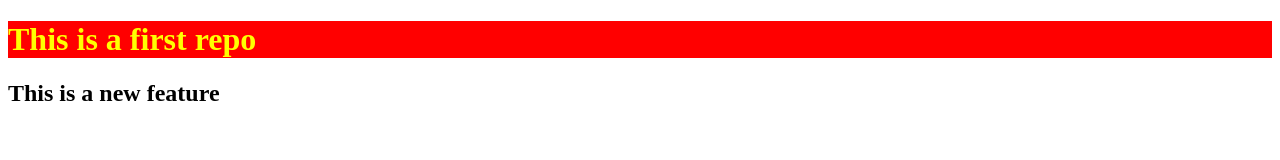
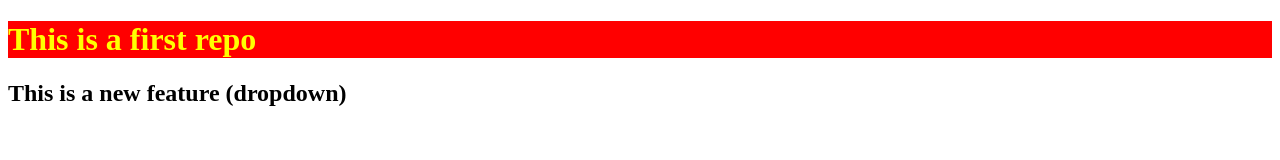
Before and after one commit to yash8806-svg/localrepo2, a plain HTML site: page index.html in a window 1280 px wide. Drawn offline with Linux system fonts and the light colour scheme.

Commit message:
Add dropdown

```diff
--- a/index.html
+++ b/index.html
@@ -8,6 +8,6 @@
 </head>
 <body>
     <h1>This is a first repo</h1>
-    <h2>This is a new feature</h2>
+    <h2>This is a new feature (dropdown)</h2>
 </body>
 </html>
```
